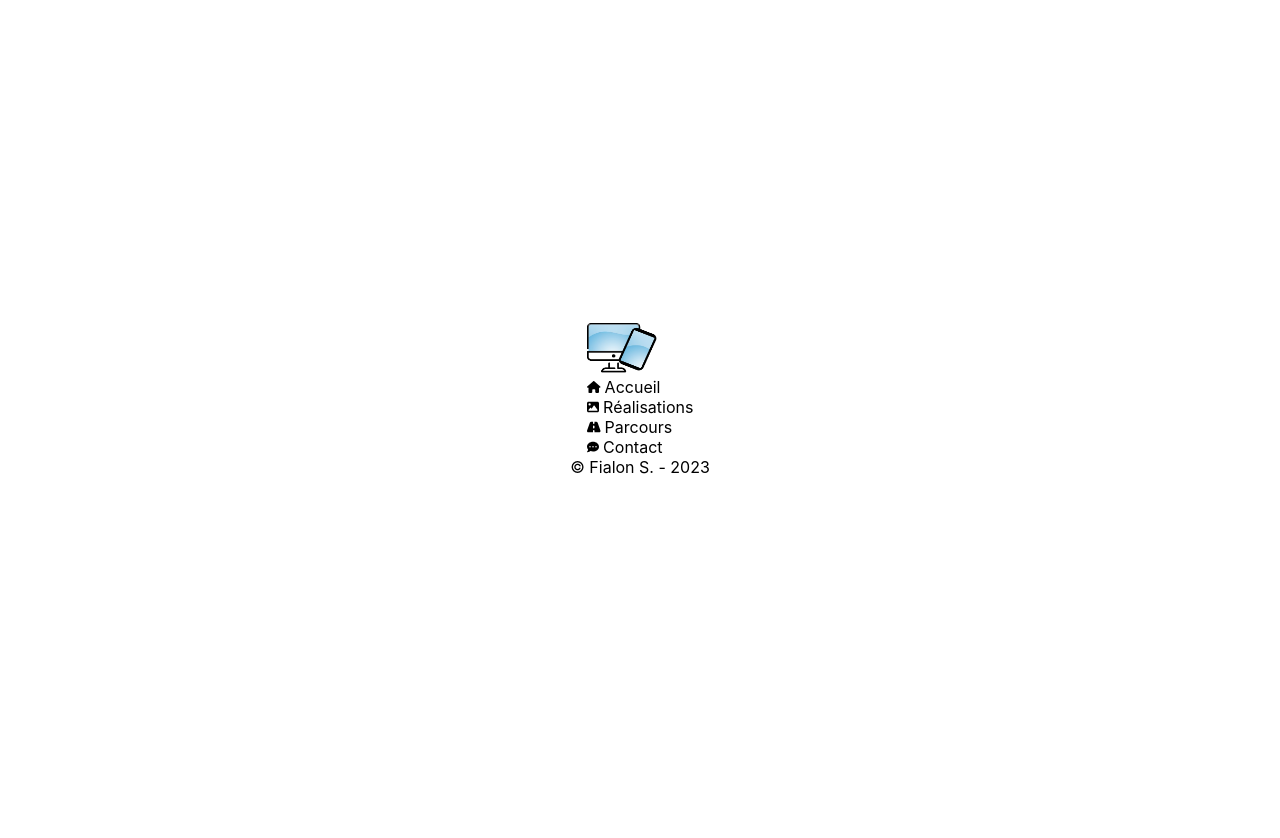
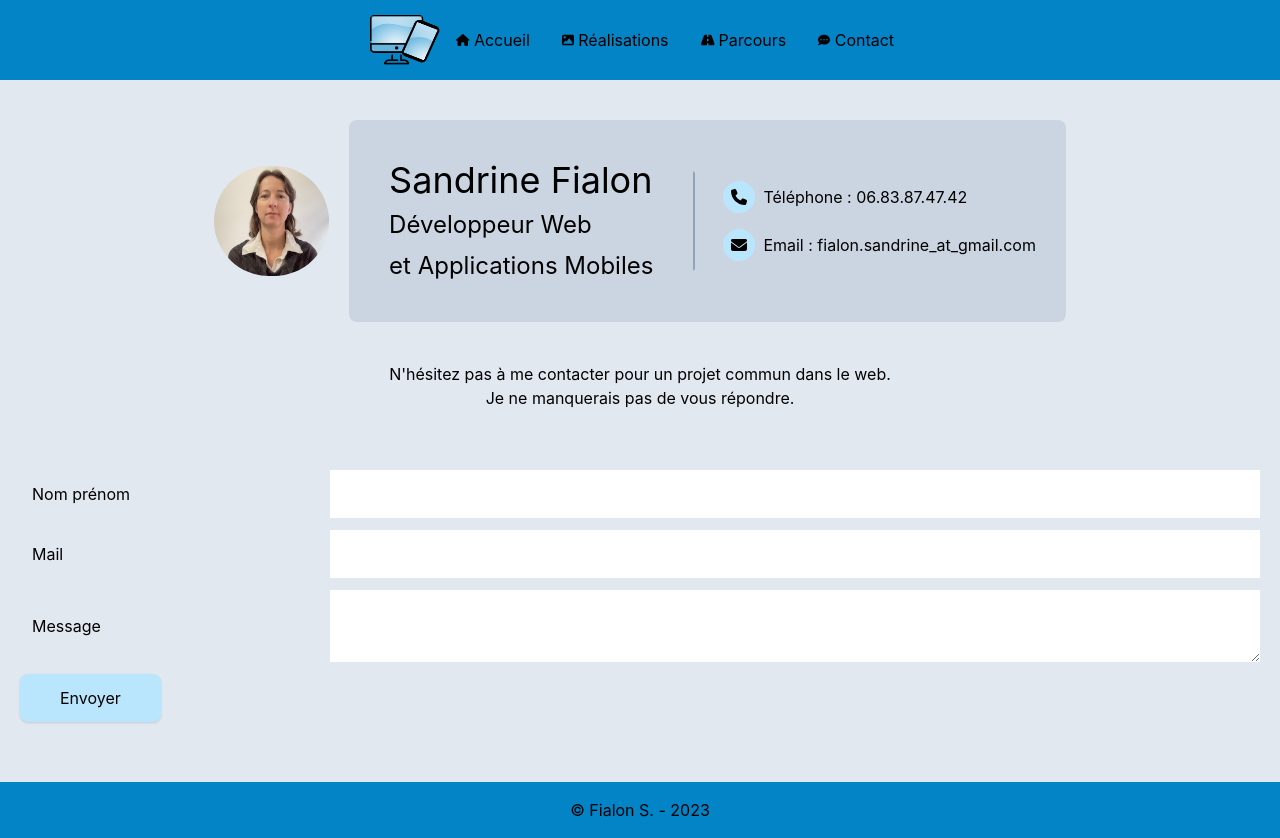
Before and after one commit to SandrineFial/Website-public, a Next.js app: page /contact in a window 1280 px wide. Before the commit the page ends 800 px from the top, so only its background shows below. Built offline with nearby package versions, Linux system fonts and the light colour scheme.

Commit message:
Save page contact" "

```diff
--- a/components/Contact.js
+++ b/components/Contact.js
@@ -1,17 +1,63 @@
 import styles from '../styles/Home.module.css';
-import Footer from './Footer';
-import Navbar from './Navbar';
+import Image from 'next/image';
 import { FontAwesomeIcon } from '@fortawesome/react-fontawesome';
-import { faGlobe, faMobileScreen, faDesktop } from '@fortawesome/free-solid-svg-icons';
+import { faPhone, faEnvelope } from '@fortawesome/free-solid-svg-icons';
+import { useState } from 'react';
 
 export default function Contact() {
+  const [nomMsg, setNomMsg] = useState('');
+  const [mailMsg, setMailMsg] = useState('');
+  const [textMsg, setTextlMsg] = useState('');
+
+  const envoiMail = () => {
+
+  }
+
   return (
-    <main className={styles.main}>
-      <Navbar />
-      <div className='bg-slate-200'>
-
+      <div className=''>
+       <div className='flex flex-row justify-center items-center mt-10 mb-10'>
+          <Image src={ require=('/s-fialon.jpg') } alt="S. Fialon" width="115" height="110"
+          className='rounded-full' />
+          <div className='flex flex-row justify-center items-center bg-slate-300 rounded-lg ml-5'>
+            <h1 className="text-4xl text-left m-10">
+              Sandrine Fialon<br/>
+              <span className='text-2xl'>Développeur Web<br/>et Applications Mobiles</span>
+            </h1>
+            <div className='border-l-slate-400 border-2 border-slate-300 pl-5 pr-5'>
+              <div className='flex flex-row justify-start items-center p-2'>
+                <FontAwesomeIcon icon={ faPhone } className='bg-sky-200 rounded-full p-2 mr-2' />
+                <div>Téléphone : 06.83.87.47.42</div>
+              </div>
+              <div className='flex flex-row justify-start items-center p-2'>
+                <FontAwesomeIcon icon={ faEnvelope} className='bg-sky-200 rounded-full p-2 mr-2' />
+                <div>Email : fialon.sandrine_at_gmail.com</div>
+              </div>
+            </div>
+          </div>
+        </div>
+        <div className='container mx-auto text-center mb-10'>
+          <p>N'hésitez pas à me contacter pour un projet commun dans le web.<br/>
+            Je ne manquerais pas de vous répondre.</p>
+        </div>
+          <form  onSubmit={ envoiMail }>
+            <div className="p-5 container mx-auto mb-10 border-3 border-slate-300 rounded">
+                <div className='flex flex-row justify-start items-center w-full mb-3'>
+                  <label className='w-3/12 p-3'>Nom prénom</label>
+                  <input type='text' value={nomMsg} className='w-9/12 p-3'/>
+                </div>
+                <div className='flex flex-row justify-start items-center w-full mb-3'>
+                  <label className='w-3/12 p-3'>Mail</label>
+                  <input type='email' value={mailMsg} className='w-9/12 p-3'/>
+                </div>
+                <div className='flex flex-row justify-start items-center w-full mb-3'>
+                  <label className='w-3/12 p-3'>Message</label>
+                  <textarea value={textMsg} className='w-9/12 p-3'/>
+                </div>
+                <div>
+                  <input type='submit' value='Envoyer' className="bg-sky-200 rounded-lg px-10 p-3 shadow" />
+                </div>
+            </div>
+          </form>
       </div>
-      <Footer />
-    </main>
   );
 }
--- a/components/Home.js
+++ b/components/Home.js
@@ -1,18 +1,21 @@
 import styles from '../styles/Home.module.css';
 import Footer from '../components/Footer';
 import Navbar from '../components/Navbar';
+import Image from 'next/image';
 import { FontAwesomeIcon } from '@fortawesome/react-fontawesome';
 import { faGlobe, faMobileScreen, faDesktop } from '@fortawesome/free-solid-svg-icons';
 
 export default function Home() {
   return (
-    <main className='bg-slate-200'>
-      <Navbar />
       <div className="container mx-auto px-4">
-        <h1 className="text-4xl text-center m-5">
-          Sandrine Fialon<br/>
-          Développeur Web et Applications Mobiles
-        </h1>
+        <div className='flex flex-row justify-center items-center mt-5'>
+          <Image src={ require=('/s-fialon.jpg') } alt="S. Fialon" width="115" height="100"
+          className='rounded-full' />
+          <h1 className="text-4xl text-left m-5">
+            Sandrine Fialon<br/>
+            Développeur Web et Applications Mobiles
+          </h1>
+        </div>
         <div className='text-center m-5'>
           <p>Vous voulez renforcer vos équipes pour créer ou mettre à jour un site internet ou une application mobile ?</p>
           <p>Voici les outils et langages de programmation que j'utilise.</p>
@@ -20,7 +23,7 @@ export default function Home() {
         </div>
 
         <div className='flex flex-row justify-center items-stretch'>
-          <div className='shadow-lg rounded-lg m-5 bg-slate-300'>
+          <div className='shadow-lg rounded-lg m-5 bg-slate-200'>
             <div className='p-5 bg-slate-100 text-3xl'>
               <h2><FontAwesomeIcon icon={ faDesktop } size="xs" /> Sites internet</h2>
             </div>
@@ -59,7 +62,7 @@ export default function Home() {
               </ul>
             </div>
           </div>
-          <div className='shadow-lg rounded-lg m-5 bg-slate-300'>
+          <div className='shadow-lg rounded-lg m-5 bg-slate-200'>
             <div className='p-5 bg-slate-100 text-3xl'>
               <h2><FontAwesomeIcon icon={ faMobileScreen } size="xs" /> Applications mobiles</h2>
             </div>
@@ -85,7 +88,7 @@ export default function Home() {
               </ul>
             </div>
           </div>
-          <div className='shadow-lg rounded-lg m-5 bg-slate-300'>
+          <div className='shadow-lg rounded-lg m-5 bg-slate-200'>
             <div className='p-5 bg-slate-100 text-3xl'>
               <h2><FontAwesomeIcon icon={ faGlobe } size="xs" /> Outils du Web</h2>
             </div>
@@ -124,7 +127,5 @@ export default function Home() {
           </button>
         </div>
       </div>
-      <Footer />
-    </main>
   );
   }
--- a/components/Parcours.js
+++ b/components/Parcours.js
@@ -7,8 +7,6 @@ import { faRoad, faCertificate, faHandshake } from '@fortawesome/free-solid-svg-
 export default function Parcours() {
   return (
 
-    <main className='bg-slate-200'>
-      <Navbar />
       <div className="container mx-auto px-4">
         <h1 className="text-4xl m-5">
           <FontAwesomeIcon icon={faRoad} size="xs" /> Parcours
@@ -18,20 +16,20 @@ export default function Parcours() {
             <br/>Voici en quelques mots mon parcours professionnel.</p>
         </div>
         <div className='flex flex-row justify-center items-stretch'>
-          <div className='shadow-lg rounded-lg m-5 bg-slate-300'>
+          <div className='shadow-lg rounded-lg m-5 bg-slate-200'>
             <div className='p-5 bg-slate-100 text-3xl'>
               <h2><FontAwesomeIcon icon={ faHandshake } size="xs" /> Expériences professionnelles</h2>
             </div>
             <div className='px-10 py-5 '>
-              <h3>DÉVELOPPEUR WEB et INFORGRAPHISTE</h3>
+              <h3 className='mb-2'>DÉVELOPPEUR WEB et INFOGRAPHISTE</h3>
               <p className='italic'>2015 - 2019<br/>
                 Monte-Carlo Multimédia, Monaco</p>
-              <p>Création de sites internet.<br/>
+              <p className='mb-5'>Création de sites internet.<br/>
                 Fullstack : Back et FrontEnd.<br/>
                 SEO, référencement de site internet.</p>
 
-              <h3>DÉVELOPPEUR WEB, INFOGRAPHISTE</h3>
-              <p>2015 - 2010<br/>
+              <h3 className='mb-2'>DÉVELOPPEUR WEB, INFOGRAPHISTE</h3>
+              <p className='italic'>2015 - 2010<br/>
               Micrologik, Menton</p>
               <p>Sites vitrines et sites e-commerce (Marketplace).<br/>
                 Création PAO de flyers, affiches et brochures imprimés / BAT avec une imprimerie en ligne.</p>
@@ -39,20 +37,20 @@ export default function Parcours() {
             </div>
           </div>
 
-          <div className='shadow-lg rounded-lg m-5 bg-slate-300'>
+          <div className='shadow-lg rounded-lg m-5 bg-slate-200'>
             <div className='p-5 bg-slate-100 text-3xl'>
               <h2><FontAwesomeIcon icon={ faCertificate } size="xs" /> Formations</h2>
             </div>
             <div className='px-10 py-5 '>
-              <h3>RNCP 6 DÉVELOPPEUR WEB ET MOBILE</h3>
-              <p>2023<br/>
+              <h3 className='mb-2'>RNCP 6 DÉVELOPPEUR WEB ET MOBILE</h3>
+              <p className='italic'>2023<br/>
                 La Capsule, Marseille</p>
-              <p>Chef de Projet<br/>
+              <p className='mb-5'>Chef de Projet<br/>
                 Création de sites internet et d'applications mobiles Fullstack : Back et FrontEnd.<br/>
                 Avec ReactJS, MongoDB et React Native.</p>
 
-              <h3>LICENCE PRO INFORMATIQUE MULTIMÉDIA (IMASH)</h3>
-              <p>2009 - 2008<br/>Université Nice Sophia Antipolis</p>
+              <h3 className='mb-2'>LICENCE PRO INFORMATIQUE MULTIMÉDIA (IMASH)</h3>
+              <p className='italic'>2009 - 2008<br/>Université Nice Sophia Antipolis</p>
               <p>Création de site internet.
               PHP, HTML/CSS, MYSQL</p>
             </div>
@@ -60,7 +58,5 @@ export default function Parcours() {
        </div>
 
       </div>
-      <Footer />
-    </main>
   );
 }
--- a/components/Realisations.js
+++ b/components/Realisations.js
@@ -6,12 +6,8 @@ import { faGlobe, faMobileScreen, faDesktop } from '@fortawesome/free-solid-svg-
 
 export default function Realisations() {
   return (
-    <main className={styles.main}>
-      <Navbar />
-      <div className='bg-slate-200'>
+      <div className=''>
 
       </div>
-      <Footer />
-    </main>
   );
 }
--- a/package.json
+++ b/package.json
@@ -12,6 +12,7 @@
     "@fortawesome/fontawesome-svg-core": "^6.4.0",
     "@fortawesome/free-solid-svg-icons": "^6.4.0",
     "@fortawesome/react-fontawesome": "^0.2.0",
+    "autoprefixer": "^10.4.14",
     "bootstrap": "^5.2.3",
     "next": "12.1.6",
     "postcss": "^8.4.23",
--- a/pages/_app.js
+++ b/pages/_app.js
@@ -1,15 +1,22 @@
 import 'tailwindcss/tailwind.css';
 import styles from '../styles/globals.css';
 import Head from 'next/head';
+import Navbar from '../components/Navbar';
+import Footer from '../components/Footer';
+import { Nav } from 'react-bootstrap';
 
 function App({ Component, pageProps }) {
   return (
     <>
       <Head>
         <title>Freelance - développeur web - application mobile</title>
-        <script src="https://cdn.tailwindcss.com"></script>
       </Head>
-      <Component {...pageProps} />
+
+      <main className='bg-slate-200'>
+        <Navbar />
+        <Component {...pageProps} />
+        <Footer/>
+      </main>
     </>
   );
 }
--- /dev/null
+++ b/postcss.config.js
@@ -0,0 +1,6 @@
+module.exports = {
+    plugins: {
+      tailwindcss: {},
+      autoprefixer: {},
+    },
+  }
--- a/styles/globals.css
+++ b/styles/globals.css
@@ -1,3 +1,6 @@
+@import 'tailwindcss/base';
+@import 'tailwindcss/components';
+@import 'tailwindcss/utilities';
 body {
   padding: 0;
   margin: 0;
--- a/tailwind.config.js
+++ b/tailwind.config.js
@@ -1,11 +1,12 @@
 /** @type {import('tailwindcss').Config} */
 module.exports = {
   content: [
-    "./components/*.js",
-    "./styles/*.css",
-  ],
+    "./app/**/*.{js,ts,jsx,tsx,mdx}",
+    "./pages/**/*.{js,ts,jsx,tsx,mdx}",
+    "./components/**/*.{js,ts,jsx,tsx,mdx}",
+    ],
   theme: {
     extend: {},
   },
   plugins: [],
-}
+};
```
Also changed, not shown: public/s-fialon.jpg (added), 1 other file (tests, documents, lock files or other folders).
